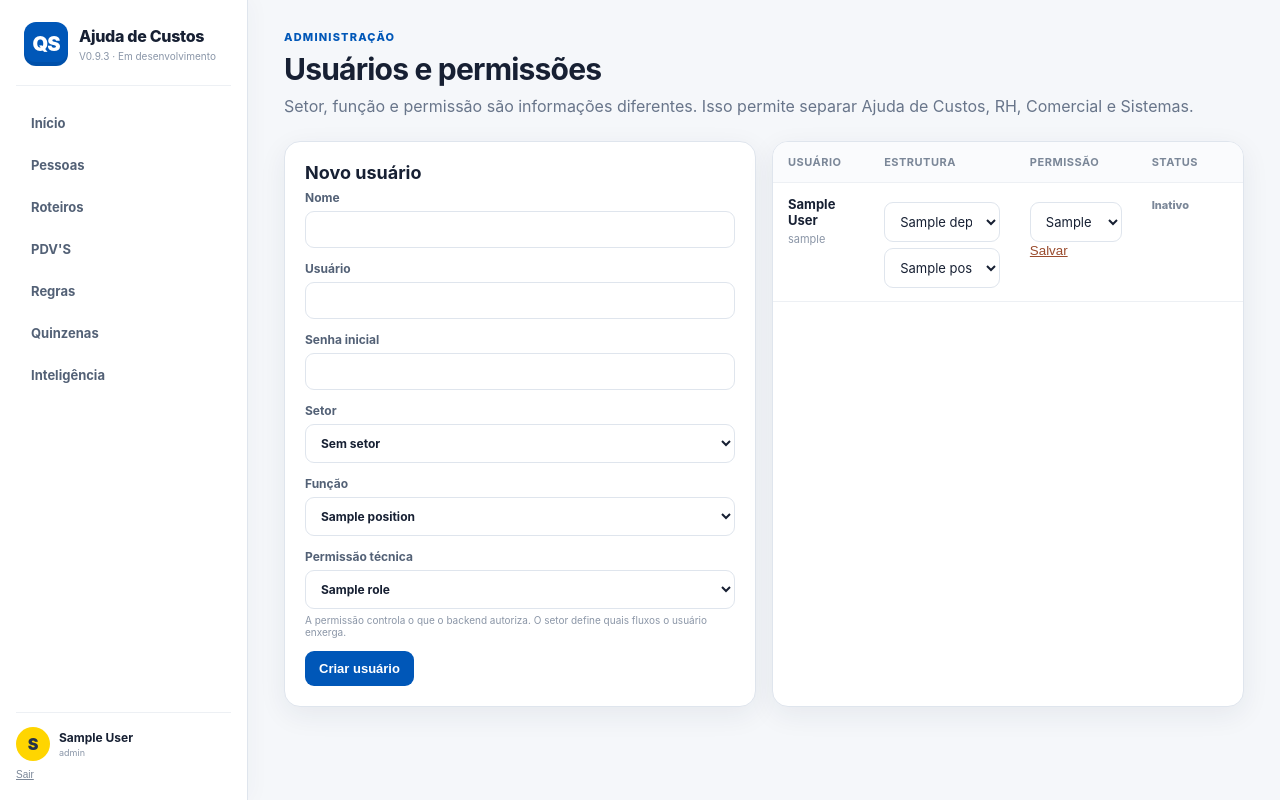
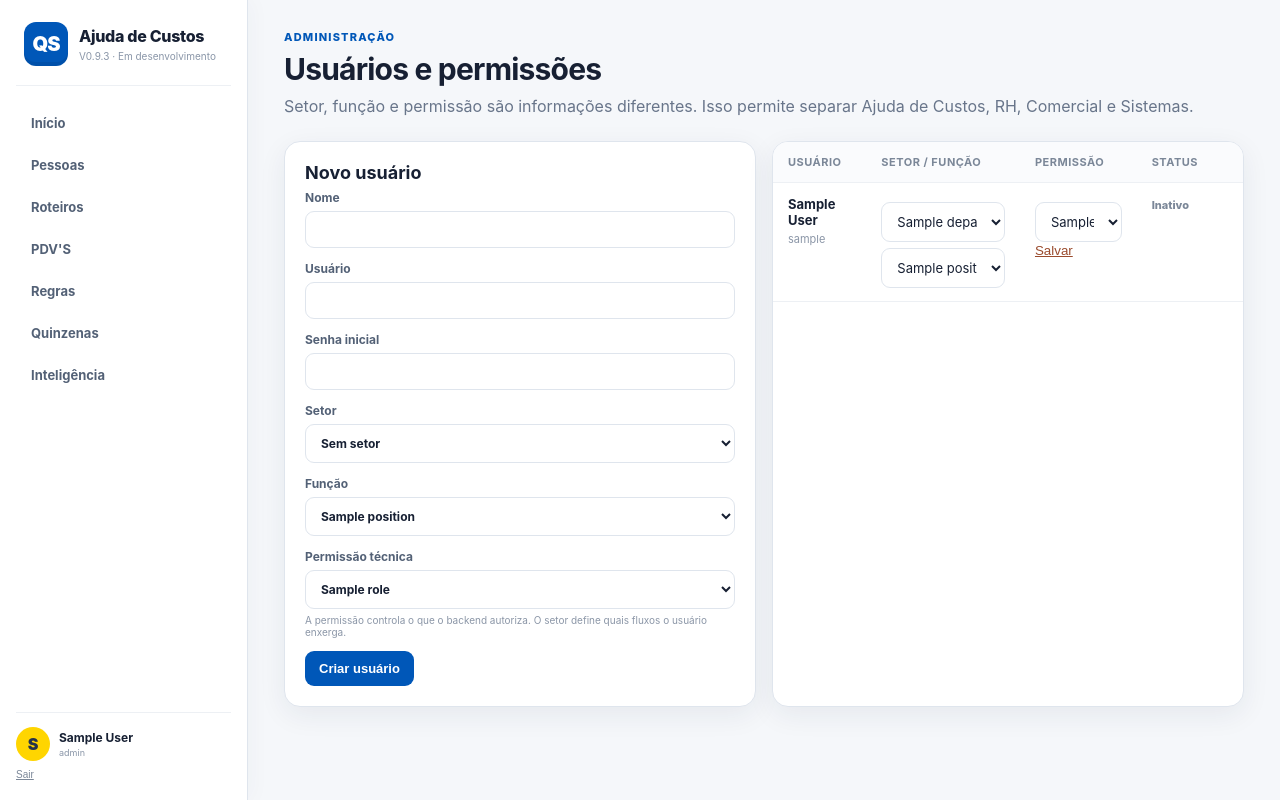
Before and after one commit to anthohhz/qs-ajuda-custos, a FastAPI app: template app/templates/admin_users_v2.html in a window 1280 px wide. Run offline with FastAPI, Linux system fonts and the light colour scheme; the visitor is signed in with stand-in values (Sample User, id 1); tables that the repository leaves empty hold one stand-in row (values such as "Sample post"); the template is opened without the code that fills it: most values are stand-ins (such as "Sample title", 1, 10 or a date in 2020).

Commit message:
v0.9.3: corrigir edicao estrutural de usuarios

```diff
--- a/app/templates/admin_users_v2.html
+++ b/app/templates/admin_users_v2.html
@@ -4,8 +4,8 @@
 {% if request.query_params.get('saved') %}<div class="notice">Usuário criado.</div>{% endif %}{% if request.query_params.get('updated') %}<div class="notice">Estrutura do usuário atualizada.</div>{% endif %}{% if request.query_params.get('erro') %}<div class="notice error-notice">Não foi possível concluir. Confira os dados informados.</div>{% endif %}
 <div class="two">
 <section class="card"><h2>Novo usuário</h2><form method="post" action="/admin/usuarios/novo"><label>Nome<input name="display_name" required></label><label>Usuário<input name="username" required></label><label>Senha inicial<input type="password" name="password" minlength="8" required></label><label>Setor<select name="department_id"><option value="">Sem setor</option>{% for d in departments %}<option value="{{ d.id }}">{{ d.name }}</option>{% endfor %}</select></label><label>Função<select name="position">{% for code,label in positions %}<option value="{{ code }}">{{ label }}</option>{% endfor %}</select></label><label>Permissão técnica<select name="role">{% for code,label in roles %}<option value="{{ code }}" {% if code=='CONSULTA' %}selected{% endif %}>{{ label }}</option>{% endfor %}</select><span class="field-help">A permissão controla o que o backend autoriza. O setor define quais fluxos o usuário enxerga.</span></label><button class="btn" type="submit">Criar usuário</button></form></section>
-<section class="card table-card"><table><thead><tr><th>Usuário</th><th>Estrutura</th><th>Permissão</th><th>Status</th><th></th></tr></thead><tbody>
-{% for u in rows %}<tr><td><strong>{{ u.display_name }}</strong><div class="subtle">{{ u.username }}</div></td><td><form method="post" action="/admin/usuarios/{{ u.id }}/estrutura"><select name="department_id"><option value="">Sem setor</option>{% for d in departments %}<option value="{{ d.id }}" {% if u.department_id==d.id %}selected{% endif %}>{{ d.name }}</option>{% endfor %}</select><select name="position" style="margin-top:6px;">{% for code,label in positions %}<option value="{{ code }}" {% if u.position==code %}selected{% endif %}>{{ label }}</option>{% endfor %}</select></td><td><select name="role">{% for code,label in roles %}<option value="{{ code }}" {% if u.role==code %}selected{% endif %}>{{ label }}</option>{% endfor %}</select><button class="link-button" type="submit">Salvar</button></form></td><td>{% if u.active %}<span class="status calculated">Ativo</span>{% else %}<span class="status excluded">Inativo</span>{% endif %}</td><td>{% if u.id != request.state.user.id %}<form method="post" action="/admin/usuarios/{{ u.id }}/toggle"><button class="link-button" type="submit">{% if u.active %}Desativar{% else %}Ativar{% endif %}</button></form>{% endif %}</td></tr>{% else %}<tr><td colspan="5" class="empty">Nenhum usuário.</td></tr>{% endfor %}
+<section class="card table-card"><table><thead><tr><th>Usuário</th><th>Setor / função</th><th>Permissão</th><th>Status</th><th></th></tr></thead><tbody>
+{% for u in rows %}<tr><td><strong>{{ u.display_name }}</strong><div class="subtle">{{ u.username }}</div><form id="structure-{{ u.id }}" method="post" action="/admin/usuarios/{{ u.id }}/estrutura"></form></td><td><select name="department_id" form="structure-{{ u.id }}"><option value="">Sem setor</option>{% for d in departments %}<option value="{{ d.id }}" {% if u.department_id==d.id %}selected{% endif %}>{{ d.name }}</option>{% endfor %}</select><select name="position" form="structure-{{ u.id }}" style="margin-top:6px;">{% for code,label in positions %}<option value="{{ code }}" {% if u.position==code %}selected{% endif %}>{{ label }}</option>{% endfor %}</select></td><td><select name="role" form="structure-{{ u.id }}">{% for code,label in roles %}<option value="{{ code }}" {% if u.role==code %}selected{% endif %}>{{ label }}</option>{% endfor %}</select><button class="link-button" type="submit" form="structure-{{ u.id }}">Salvar</button></td><td>{% if u.active %}<span class="status calculated">Ativo</span>{% else %}<span class="status excluded">Inativo</span>{% endif %}</td><td>{% if u.id != request.state.user.id %}<form method="post" action="/admin/usuarios/{{ u.id }}/toggle"><button class="link-button" type="submit">{% if u.active %}Desativar{% else %}Ativar{% endif %}</button></form>{% endif %}</td></tr>{% else %}<tr><td colspan="5" class="empty">Nenhum usuário.</td></tr>{% endfor %}
 </tbody></table></section>
 </div>
 {% endblock %}
```
